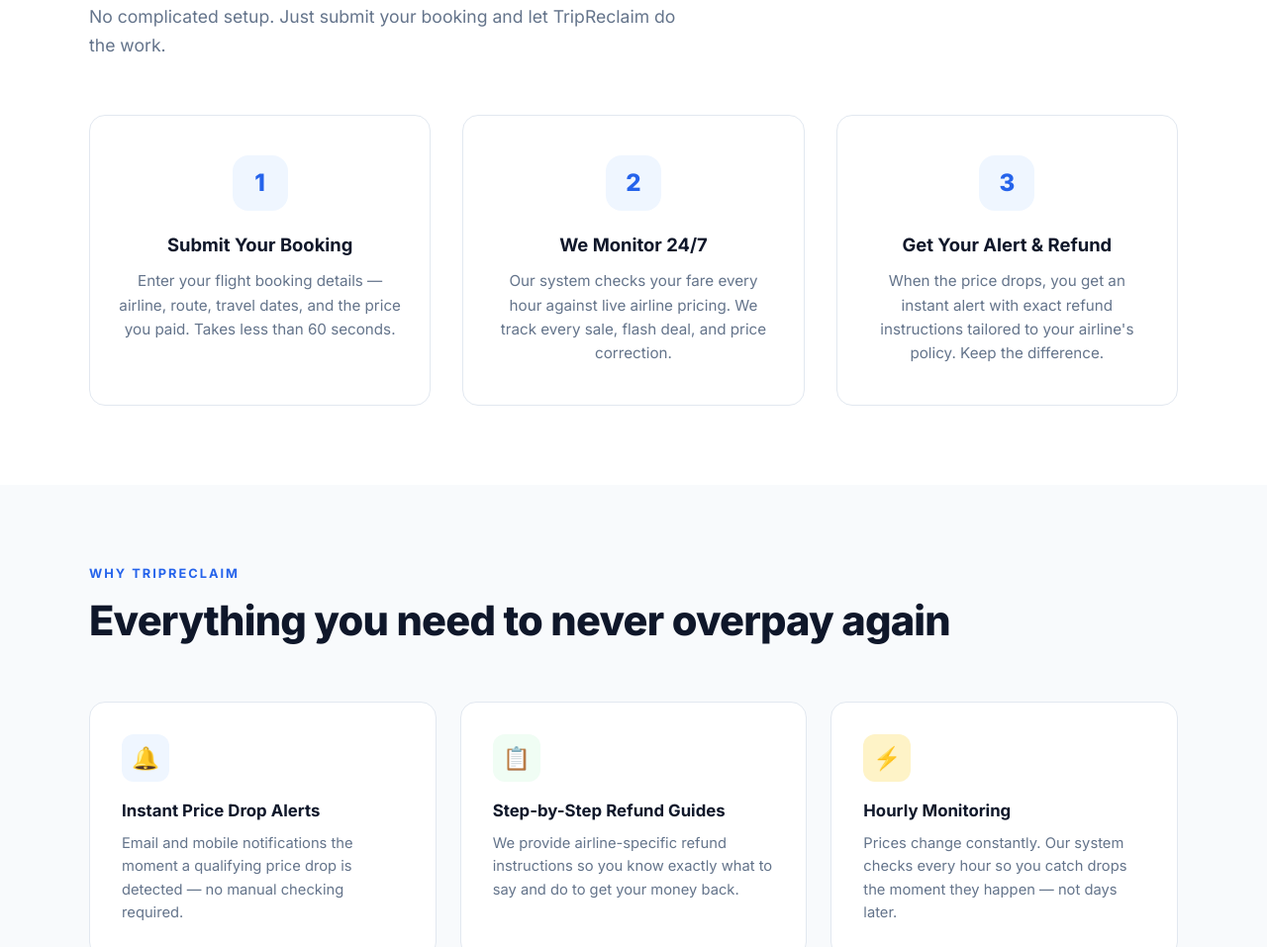
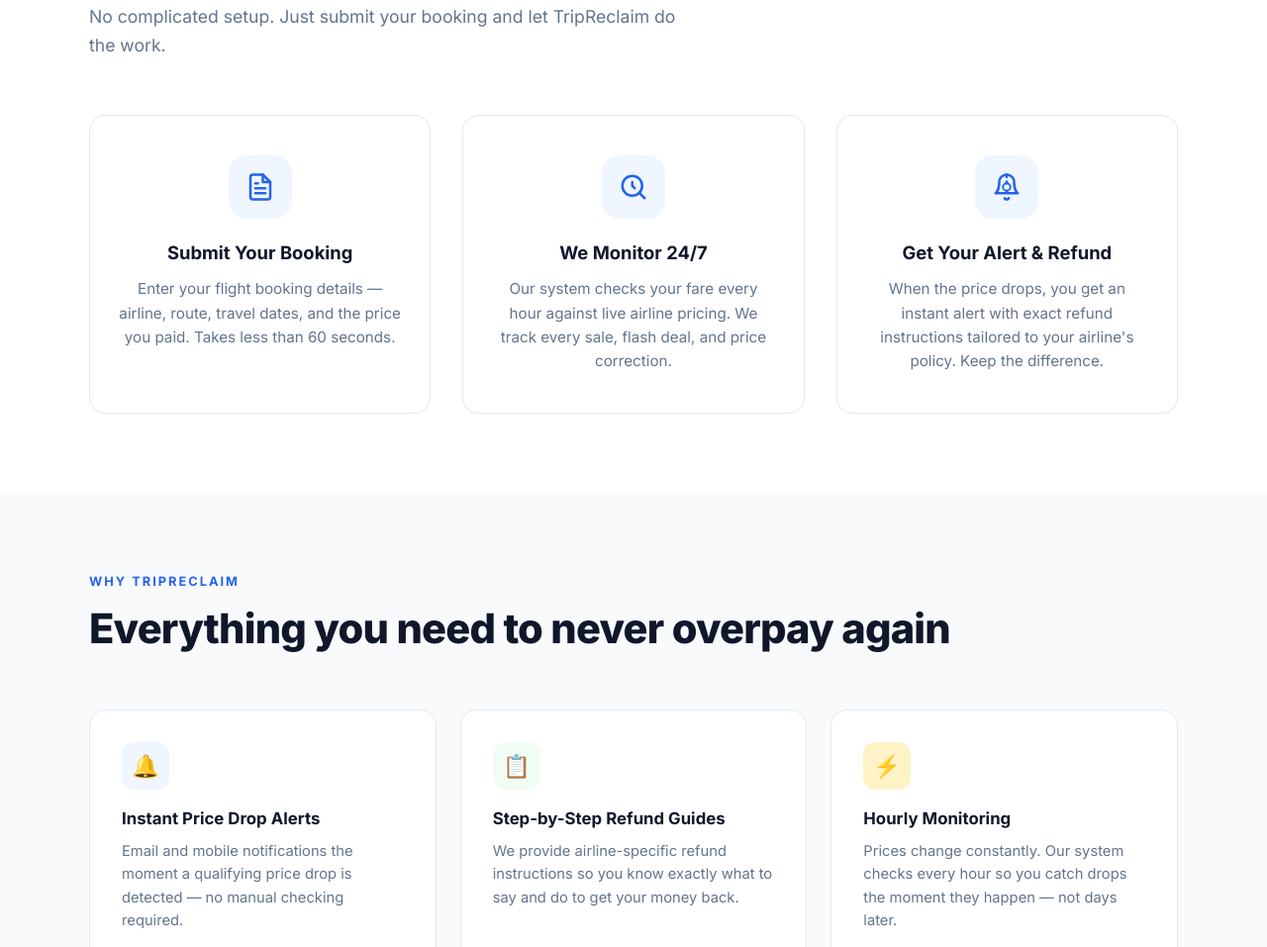
Before and after one commit to pivotpointstrat/tripreclaim, a plain HTML site: page landing_page/index.html in a window 1280 px wide. Shown: the part 1233-2190 px from the top of the page at 99% size. Drawn offline with Linux system fonts and the light colour scheme.

Commit message:
Replace numbered step icons with visual SVG icons (document, search+clock, bell+dollar)

```diff
--- a/landing_page/index.html
+++ b/landing_page/index.html
@@ -172,11 +172,16 @@
     }
     .hiw-step:hover { box-shadow: 0 8px 32px rgba(0,0,0,0.08); }
     .step-num {
-      width: 56px; height: 56px;
+      width: 64px; height: 64px;
       background: var(--blue-light); color: var(--blue);
-      border-radius: 16px; font-size: 1.5rem; font-weight: 800;
+      border-radius: 18px;
       display: flex; align-items: center; justify-content: center;
       margin: 0 auto 20px;
+    }
+    .step-num svg {
+      width: 30px; height: 30px;
+      stroke: var(--blue); fill: none; stroke-width: 2;
+      stroke-linecap: round; stroke-linejoin: round;
     }
     .hiw-step h3 { font-size: 1.15rem; font-weight: 700; margin-bottom: 10px; }
     .hiw-step p { color: var(--slate); font-size: 0.95rem; }
@@ -421,17 +426,17 @@
     <p class="section-sub">No complicated setup. Just submit your booking and let TripReclaim do the work.</p>
     <div class="hiw-grid">
       <div class="hiw-step">
-        <div class="step-num">1</div>
+        <div class="step-num"><svg viewBox="0 0 24 24"><path d="M14 2H6a2 2 0 0 0-2 2v16a2 2 0 0 0 2 2h12a2 2 0 0 0 2-2V8z"/><polyline points="14 2 14 8 20 8"/><line x1="16" y1="13" x2="8" y2="13"/><line x1="16" y1="17" x2="8" y2="17"/><line x1="10" y1="9" x2="8" y2="9"/></svg></div>
         <h3>Submit Your Booking</h3>
         <p>Enter your flight booking details — airline, route, travel dates, and the price you paid. Takes less than 60 seconds.</p>
       </div>
       <div class="hiw-step">
-        <div class="step-num">2</div>
+        <div class="step-num"><svg viewBox="0 0 24 24"><circle cx="11" cy="11" r="8"/><line x1="21" y1="21" x2="16.65" y2="16.65"/><polyline points="11 8 11 11 13 13"/></svg></div>
         <h3>We Monitor 24/7</h3>
         <p>Our system checks your fare every hour against live airline pricing. We track every sale, flash deal, and price correction.</p>
       </div>
       <div class="hiw-step">
-        <div class="step-num">3</div>
+        <div class="step-num"><svg viewBox="0 0 24 24"><path d="M18 8A6 6 0 0 0 6 8c0 7-3 9-3 9h18s-3-2-3-9"/><path d="M13.73 21a2 2 0 0 1-3.46 0"/><line x1="12" y1="2" x2="12" y2="4"/><circle cx="12" cy="12" r="3" stroke-width="1.5"/><line x1="12" y1="9" x2="12" y2="7.5"/><line x1="12" y1="15" x2="12" y2="16.5"/></svg></div>
         <h3>Get Your Alert & Refund</h3>
         <p>When the price drops, you get an instant alert with exact refund instructions tailored to your airline's policy. Keep the difference.</p>
       </div>
```
